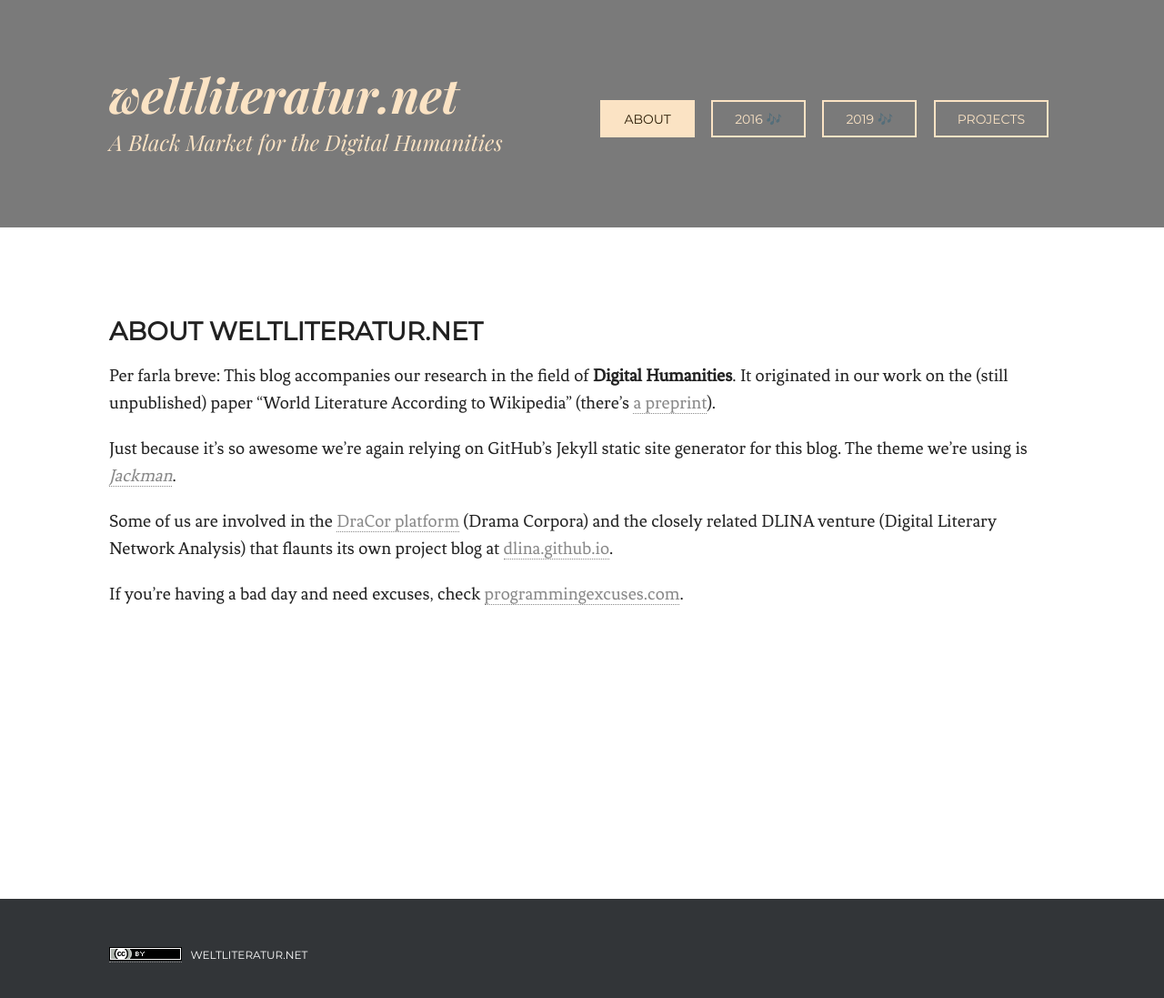
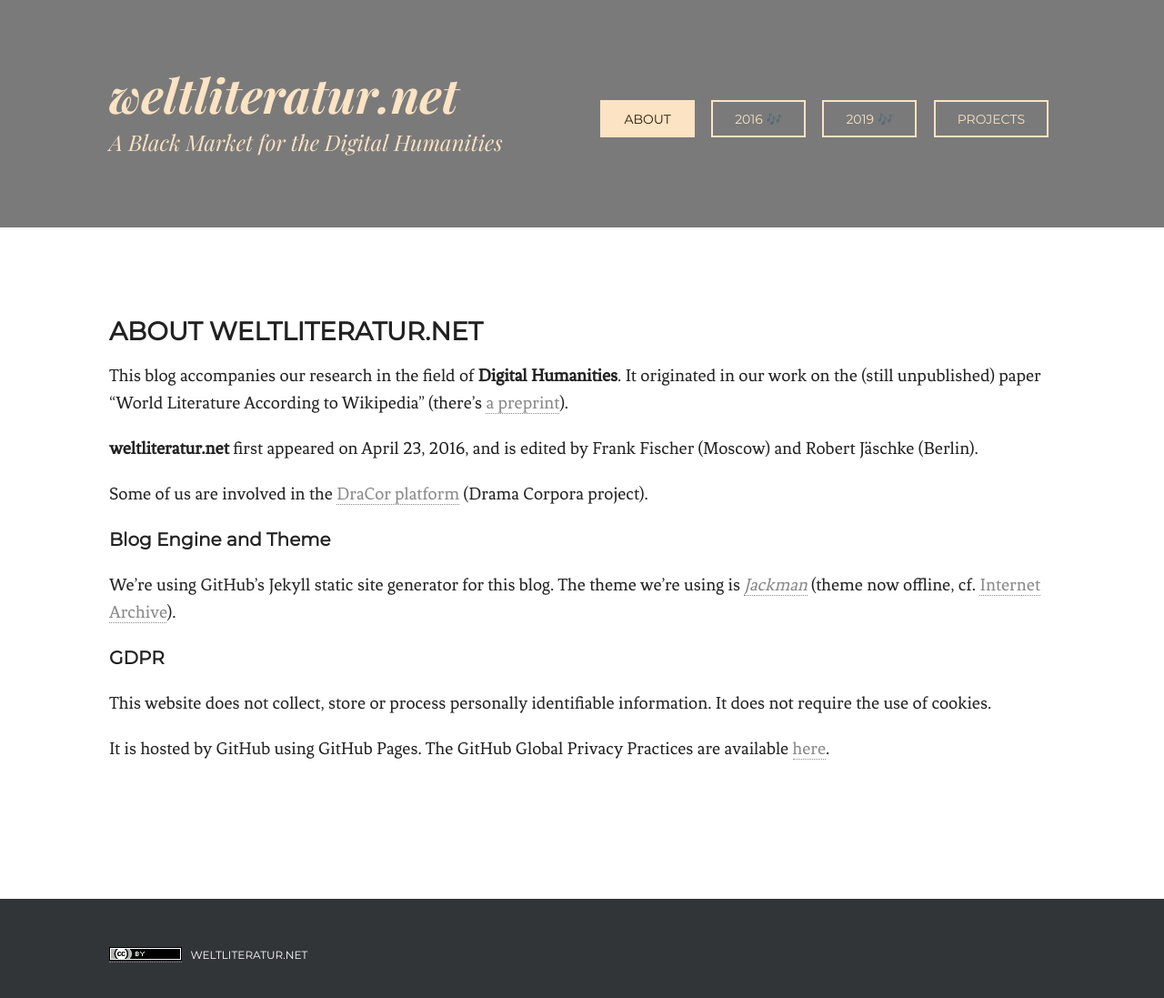
Before and after one commit to weltliteratur/blog, a Jekyll site: the page built from about.md, in a window 1280 px wide. Shown: the top 1097 px of the page at 91% size. Built offline with Jekyll 4.4.1, drawn with Linux system fonts in a browser that asks for light colours.

Commit message:
update 'about' info

```diff
--- a/about.md
+++ b/about.md
@@ -3,10 +3,18 @@
 title: About weltliteratur.net
 ---
 
-Per farla breve: This blog accompanies our research in the field of **Digital Humanities**. It originated in our work on the (still unpublished) paper "World Literature According to Wikipedia" (there's [a preprint](https://arxiv.org/abs/1701.00991)).
+This blog accompanies our research in the field of **Digital Humanities**. It originated in our work on the (still unpublished) paper "World Literature According to Wikipedia" (there's [a preprint](https://arxiv.org/abs/1701.00991)).
 
-Just because it's so awesome we're again relying on GitHub's Jekyll static site generator for this blog. The theme we're using is *[Jackman](https://krownthemes.com/jackman/index.html)*.
+**weltliteratur.net** first appeared on April 23, 2016, and is edited by Frank Fischer (Moscow) and Robert Jäschke (Berlin).
 
-Some of us are involved in the [DraCor platform](https://dracor.org/) (Drama Corpora) and the closely related DLINA venture (Digital Literary Network Analysis) that flaunts its own project blog at [dlina.github.io](https://dlina.github.io/).
+Some of us are involved in the [DraCor platform](https://dracor.org/) (Drama Corpora project).
 
-If you're having a bad day and need excuses, check [programmingexcuses.com](http://www.programmingexcuses.com/).
+## Blog Engine and Theme
+
+We're using GitHub's Jekyll static site generator for this blog. The theme we're using is *[Jackman](https://krownthemes.com/jackman/index.html)* (theme now offline, cf. [Internet Archive](http://web.archive.org/web/20160711113340/https://krownthemes.com/jackman/index.html)).
+
+## GDPR
+
+This website does not collect, store or process personally identifiable information. It does not require the use of cookies.
+
+It is hosted by GitHub using GitHub Pages. The GitHub Global Privacy Practices are available [here](https://help.github.com/articles/global-privacy-practices/).
```
